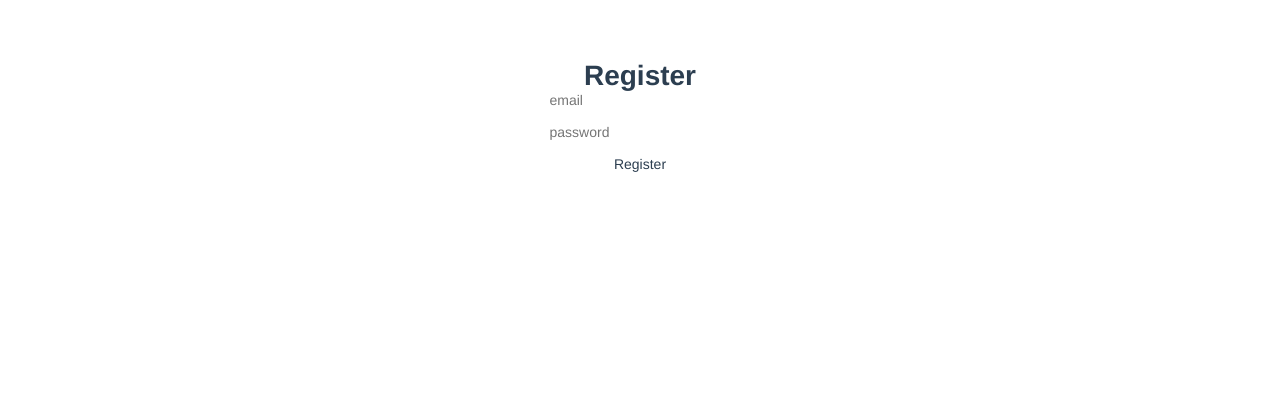
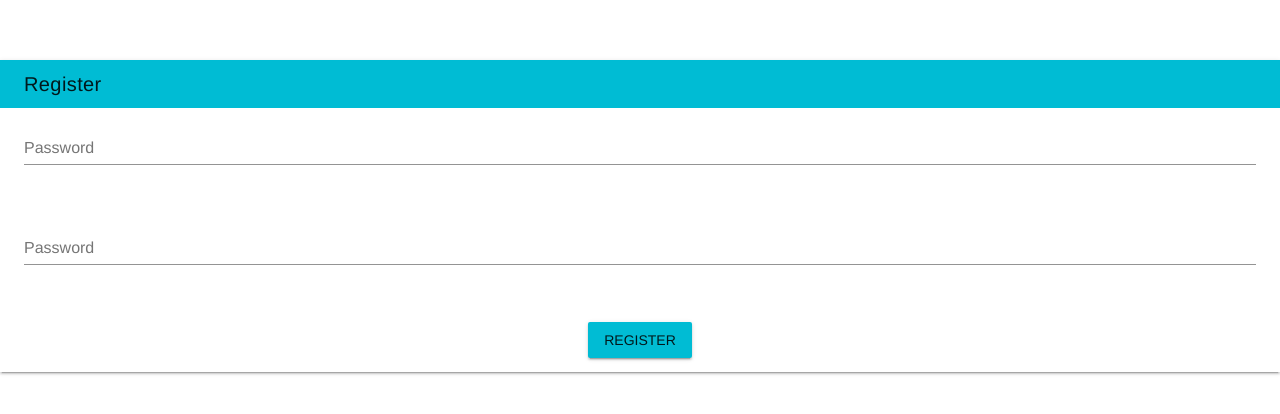
Before and after one commit to rheinchester/tab-tracker, a Vue app in the folder client/: page /#/register in a window 1280 px wide. Shown: the top 414 px of the page. Built offline with nearby package versions, Linux system fonts and the light colour scheme.

Commit message:
Created vuetify form

```diff
--- a/client/src/App.vue
+++ b/client/src/App.vue
@@ -24,4 +24,14 @@
   color: #2c3e50;
   margin-top: 60px;
 }
+
+.input-group--text-field input{
+   border-bottom: 1px solid silver;
+ }
+ .toolbar__title{
+  color:#fff
+ }
+ .btn__content{
+   color: #fff
+ }
 </style>
--- a/client/src/components/Register.vue
+++ b/client/src/components/Register.vue
@@ -1,23 +1,34 @@
+<!--Template defines html template-->
 <template>
-  <div >
-    <h1>Register</h1>
-    <input
-        type="email"
-        name="email"
+  <v-layout column>
+    <v-flex xs1>
+      <div class="white elevation-2">
+        <v-toolbar flat dense class="cyan">
+          <v-toolbar-title>Register</v-toolbar-title>
+        </v-toolbar>
+        <div class="pl-4 pr-4 pt-2 pb-2">
+          <v-text-field
+            label="Password"
             v-model="email"
-        placeholder="email"/>
+          ></v-text-field>
         <br>
         <br>
-    <input
-        type="password"
-        name="password"
+        <v-text-field
+            label="Password"
             v-model="password"
-        placeholder="password"/>
+          ></v-text-field>
         <br>
         <br>
-    <div class="error" v-html="error" />
-    <button @click="register">Register</button>
+        <div class="error" v-html="error"/>
+        <v-btn
+          class="cyan"
+          @click="register">
+          Register
+        </v-btn>
         </div>
+      </div>
+    </v-flex>
+  </v-layout>
 </template>
 
 <script>
@@ -47,6 +58,7 @@
 <!-- Add "scoped" attribute to limit CSS to this component only -->
 <style scoped>
 .error {
-  color:blue
+  color:red
  }
+
 </style>
```
Lines whose indentation alone changed are shown as unchanged.
